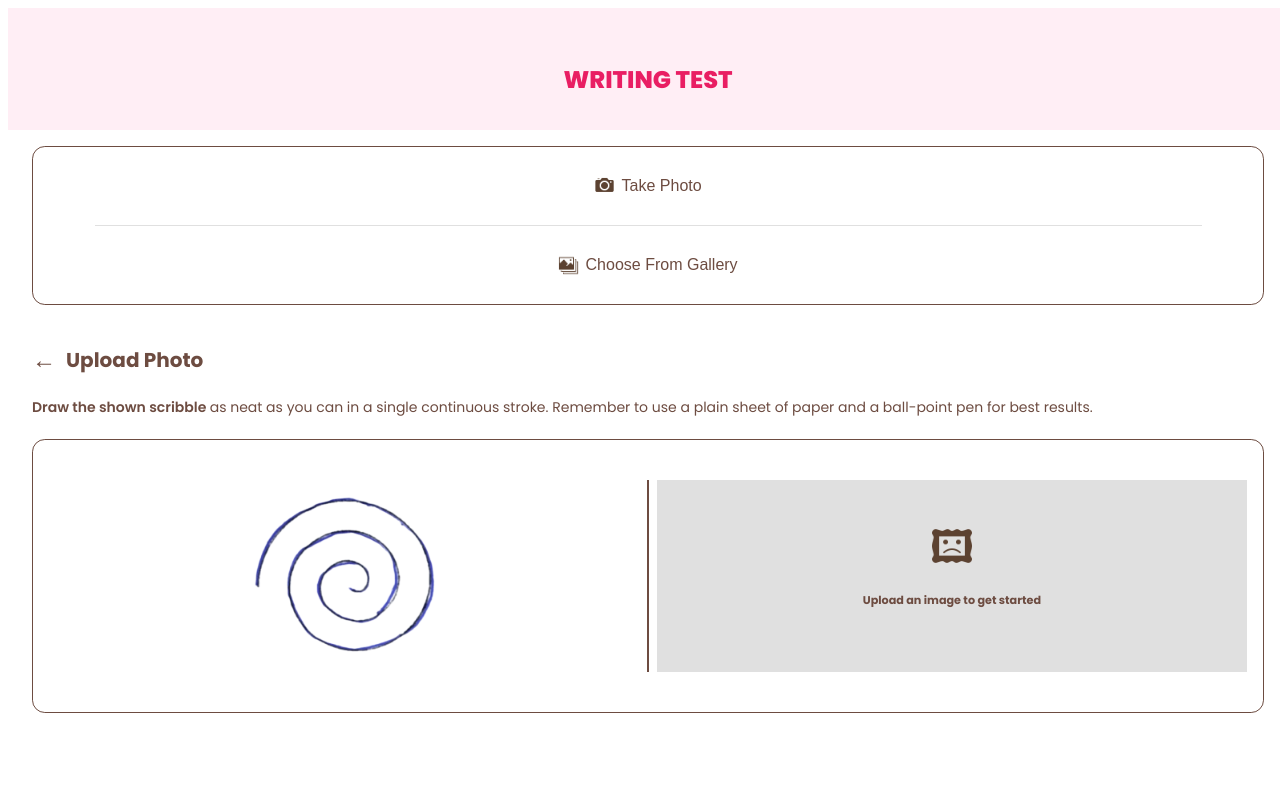
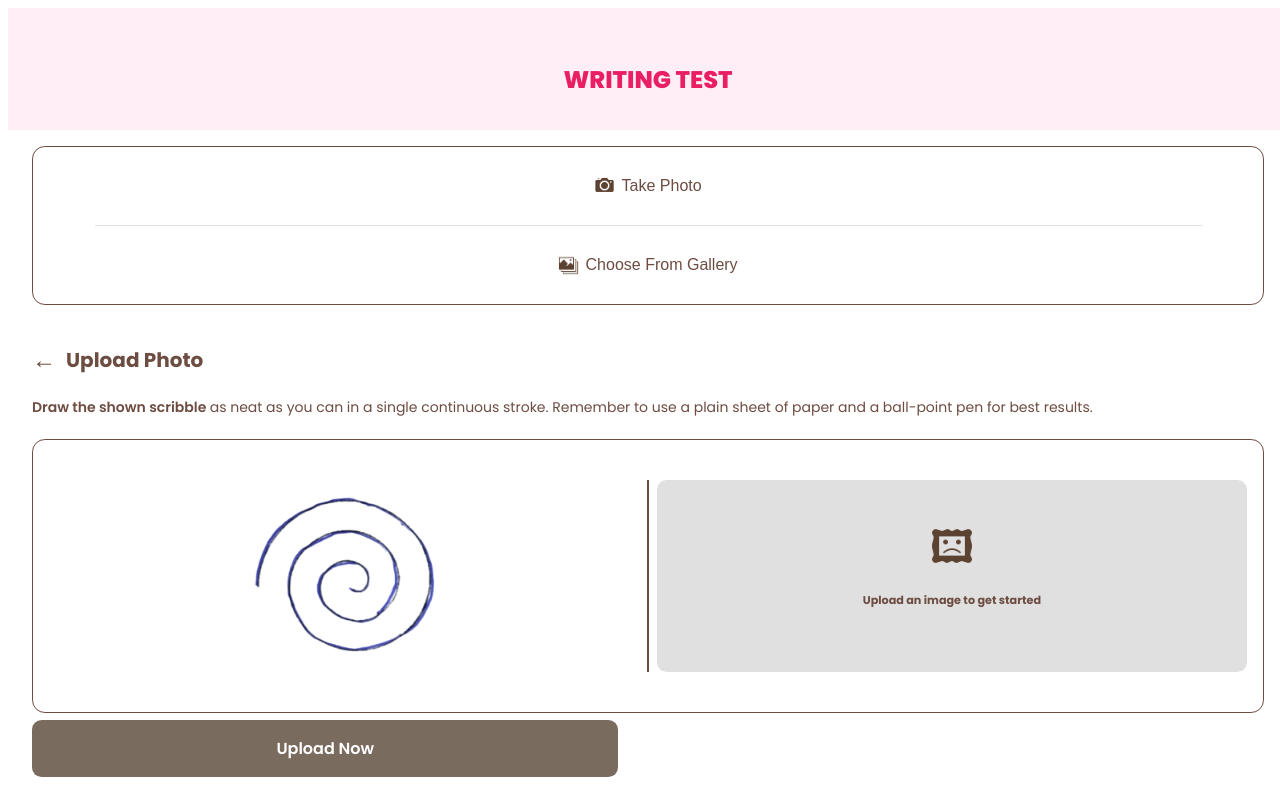
Before and after one commit to JeswinSunsi/neurotone, a Vue app: page /write in a window 1280 px wide. Built offline with nearby package versions, Linux system fonts and the light colour scheme; the HTML template or start-up script is replaced by a standard one.

Commit message:
upload to api

```diff
--- a/src/views/Write.vue
+++ b/src/views/Write.vue
@@ -49,8 +49,9 @@
             </div>
 
             <input type="file" ref="fileInput" accept="image/*" style="display: none;" @change="handleFileChange" />
+            <div class="submit-btn" :class="{ 'disabled': !hasImage, 'loading': isLoading }" @click="uploadImage">{{ isLoading ? 'Uploading...' : 'Upload Now' }}
+            </div>
         </div>
-
     </div>
 </template>
 
@@ -61,7 +62,8 @@ import { ref } from 'vue';
 const fileInput = ref(null);
 const imagePreview = ref('');
 const hasImage = ref(false);
-
+const isLoading = ref(false);
+const apiResponse = ref(null);
 // Methods
 const takePhoto = () => {
     // On mobile this would trigger the device camera
@@ -88,6 +90,42 @@ const handleFileChange = (event) => {
             hasImage.value = true;
         };
         reader.readAsDataURL(file);
+    }
+};
+
+const uploadImage = async () => {
+    if (!hasImage.value || isLoading.value) return;
+
+    // Get the file from the input element
+    const file = fileInput.value.files[0];
+    if (!file) return;
+
+    try {
+        isLoading.value = true;
+
+        // Create FormData to send the file
+        const formData = new FormData();
+        formData.append('image', file);
+
+        // Make the API request
+        const response = await fetch('/write', {
+            method: 'POST',
+            body: formData
+        });
+
+        if (!response.ok) {
+            throw new Error(`API request failed with status ${response.status}`);
+        }
+
+        // Parse and store the JSON response
+        const data = await response.json();
+        apiResponse.value = data;
+
+    } catch (error) {
+        console.error('Error uploading image:', error);
+        apiResponse.value = { error: error.message };
+    } finally {
+        isLoading.value = false;
     }
 };
 </script>
@@ -154,6 +192,16 @@ const handleFileChange = (event) => {
     margin-right: 0.4rem;
 }
 
+.submit-btn.disabled {
+    background-color: #7A6B5F;
+    cursor: not-allowed;
+}
+
+.submit-btn.loading {
+    background-color: #7A6B5F;
+    cursor: wait;
+}
+
 .photos-icon {
     height: 1.3rem;
     width: auto;
@@ -208,10 +256,22 @@ const handleFileChange = (event) => {
     font-size: 14px;
 }
 
+.submit-btn {
+    margin-top: 0.4rem;
+    border-radius: 0.6rem;
+    padding: 1rem 1rem;
+    background-color: #6d4c41;
+    font-weight: 600;
+    color: #FFF;
+    width: 45%;
+    text-align: center;
+}
+
 .image-preview {
     width: 100%;
     height: 12rem;
     background-color: #e0e0e0;
+    border-radius: 0.6rem;
     display: flex;
     align-items: center;
     justify-content: center;
```
